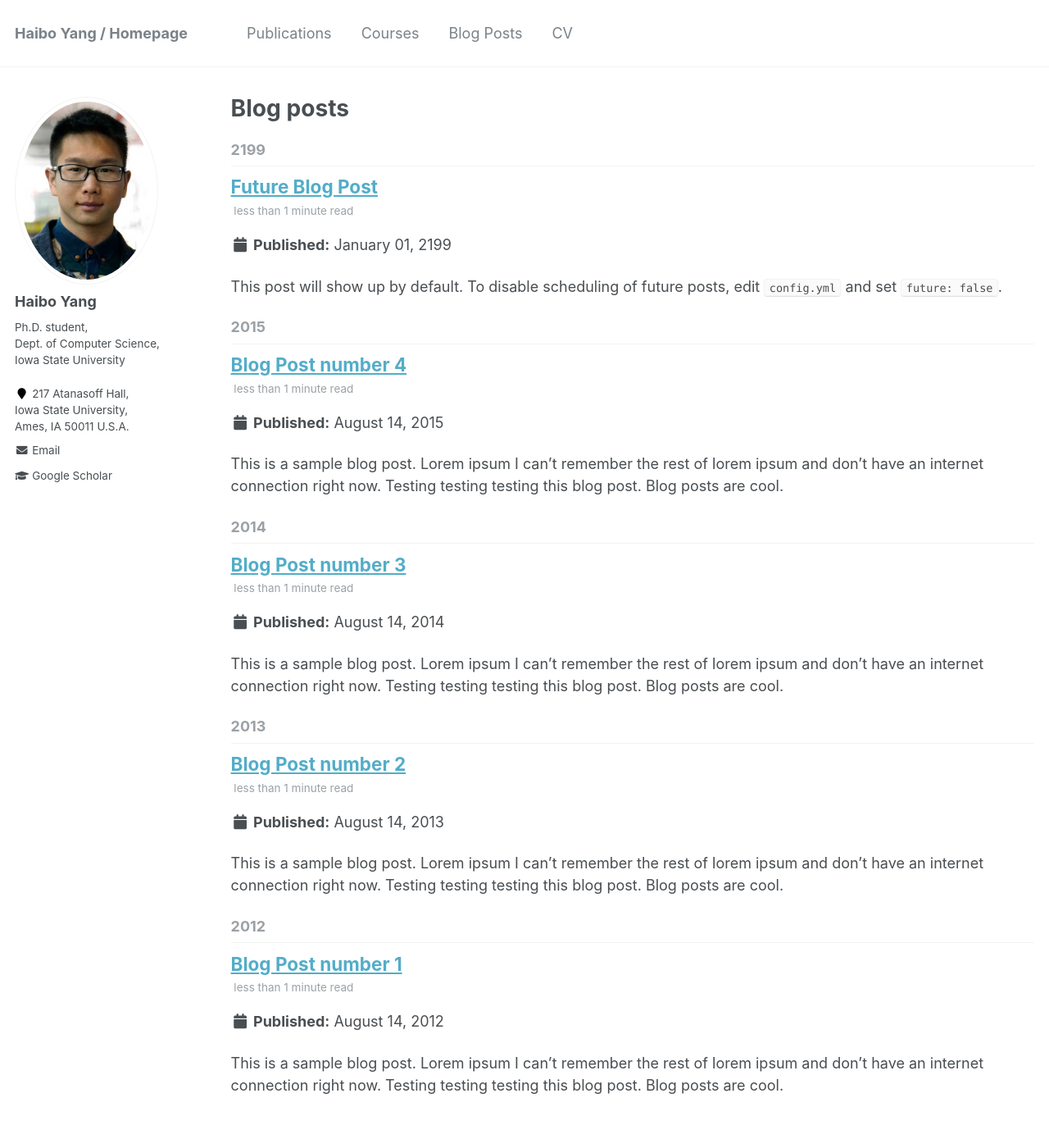
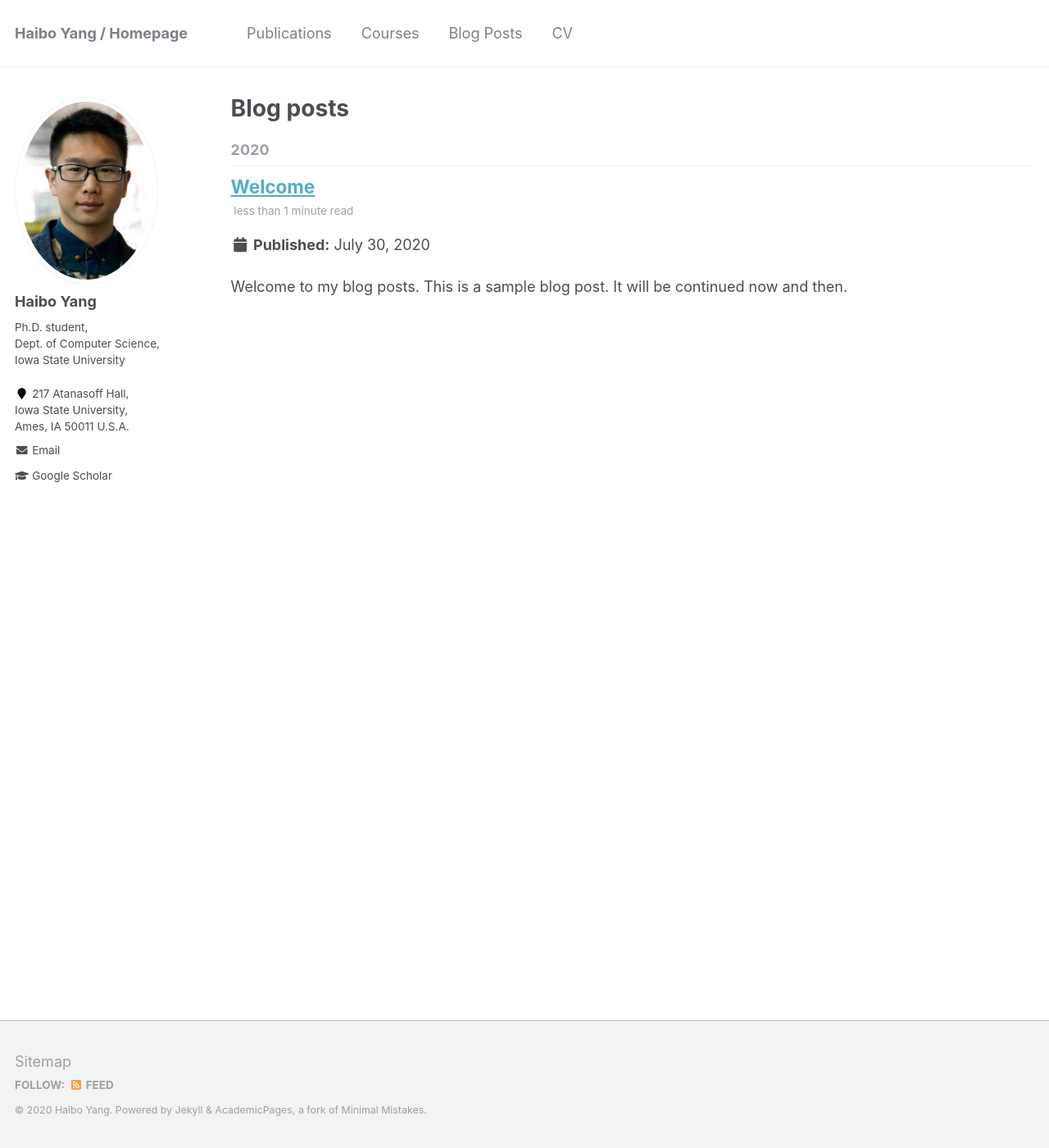
Before and after one commit to Haibo-Yang-OSU/homepage, a Jekyll site: the page built from _pages/year-archive.html, in a window 1280 px wide and 1400 px high. Shown: the whole window at 82% size. Built offline with Jekyll 4.4.1, drawn with Linux system fonts in a browser that asks for light colours.

Commit message:
update blog posts

```diff
--- a/_config.yml
+++ b/_config.yml
@@ -17,7 +17,7 @@ repository               : "GoodPhd/GoodPhd.github.io"
 teaser                   :  # filename of teaser fallback teaser image placed in /images/, .e.g. "500x300.png"
 breadcrumbs              : false # true, false (default)
 words_per_minute         : 160
-future                   : true
+future                   : false #true
 read_more                : "disabled" # if enabled, adds "Read more" links to excerpts
 talkmap_link             : false #change to true to add link to talkmap on talks page
 comments:
--- a/_posts/2012-08-14-blog-post-1.md
+++ /dev/null
@@ -1,20 +0,0 @@
----
-title: 'Blog Post number 1'
-date: 2012-08-14
-permalink: /posts/2012/08/blog-post-1/
-tags:
-  - cool posts
-  - category1
-  - category2
----
-
-This is a sample blog post. Lorem ipsum I can't remember the rest of lorem ipsum and don't have an internet connection right now. Testing testing testing this blog post. Blog posts are cool.
-
-Headings are cool
-======
-
-You can have many headings
-======
-
-Aren't headings cool?
-------
--- a/_posts/2013-08-14-blog-post-2.md
+++ /dev/null
@@ -1,20 +0,0 @@
----
-title: 'Blog Post number 2'
-date: 2013-08-14
-permalink: /posts/2013/08/blog-post-2/
-tags:
-  - cool posts
-  - category1
-  - category2
----
-
-This is a sample blog post. Lorem ipsum I can't remember the rest of lorem ipsum and don't have an internet connection right now. Testing testing testing this blog post. Blog posts are cool.
-
-Headings are cool
-======
-
-You can have many headings
-======
-
-Aren't headings cool?
-------
--- a/_posts/2014-08-14-blog-post-3.md
+++ /dev/null
@@ -1,20 +0,0 @@
----
-title: 'Blog Post number 3'
-date: 2014-08-14
-permalink: /posts/2014/08/blog-post-3/
-tags:
-  - cool posts
-  - category1
-  - category2
----
-
-This is a sample blog post. Lorem ipsum I can't remember the rest of lorem ipsum and don't have an internet connection right now. Testing testing testing this blog post. Blog posts are cool.
-
-Headings are cool
-======
-
-You can have many headings
-======
-
-Aren't headings cool?
-------
--- /dev/null
+++ b/_posts/2020-07-30-blog-post-1.md
@@ -0,0 +1,13 @@
+---
+title: 'Welcome'
+date: 2020-07-30
+permalink: /posts/2020/07/blog-post-1/
+tags:
+  - cool posts
+  - category1
+  - category2
+---
+
+Welcome to my blog posts.
+This is a sample blog post.
+It will be continued now and then.
--- a/_posts/2199-01-01-future-post.md
+++ /dev/null
@@ -1,11 +0,0 @@
----
-title: 'Future Blog Post'
-date: 2199-01-01
-permalink: /posts/2012/08/blog-post-4/
-tags:
-  - cool posts
-  - category1
-  - category2
----
-
-This post will show up by default. To disable scheduling of future posts, edit `config.yml` and set `future: false`.
```
Also changed, not shown: _posts/2015-08-14-blog-post-4.md (deleted, +0 -20 lines), 2 other files.
